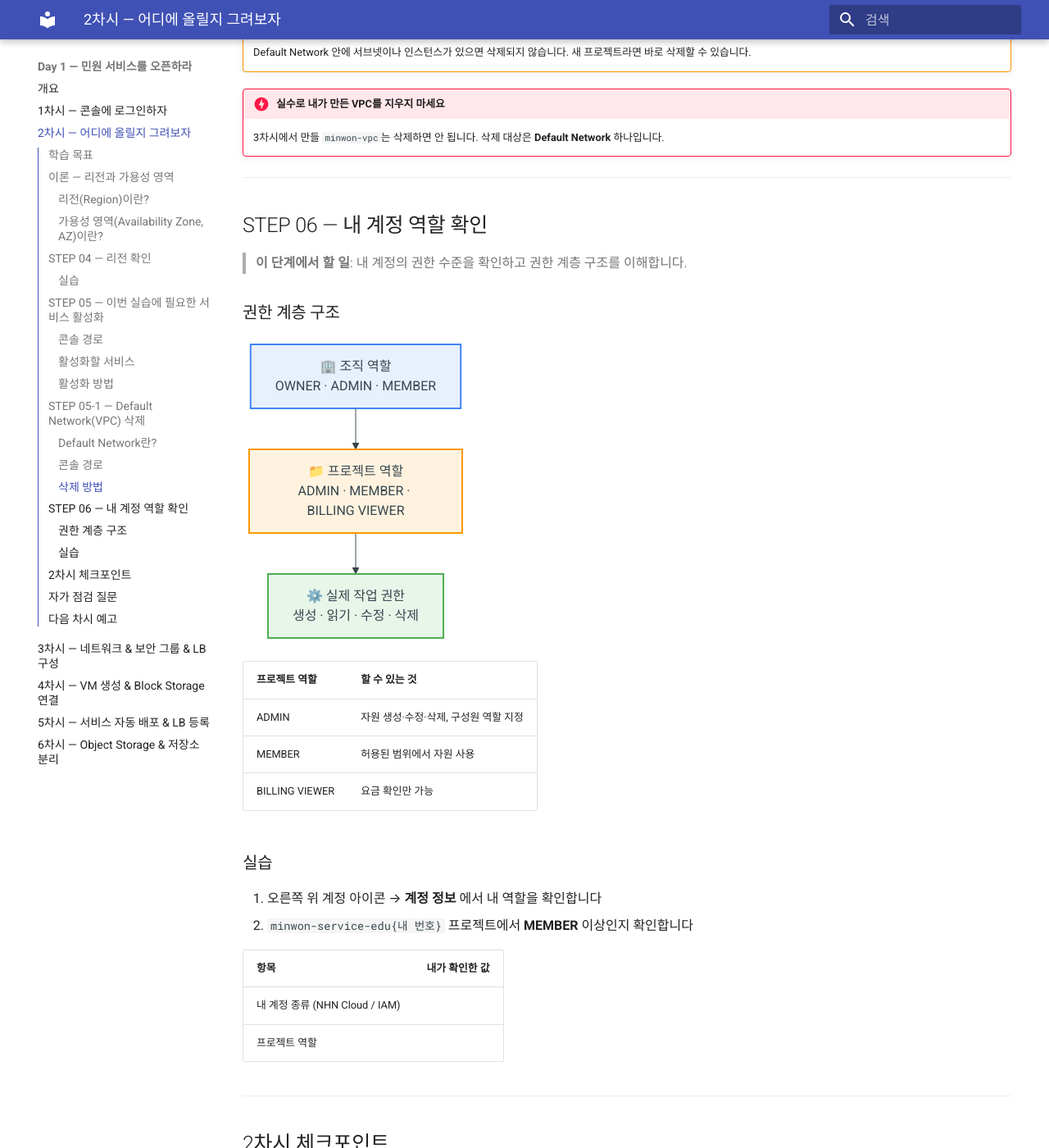
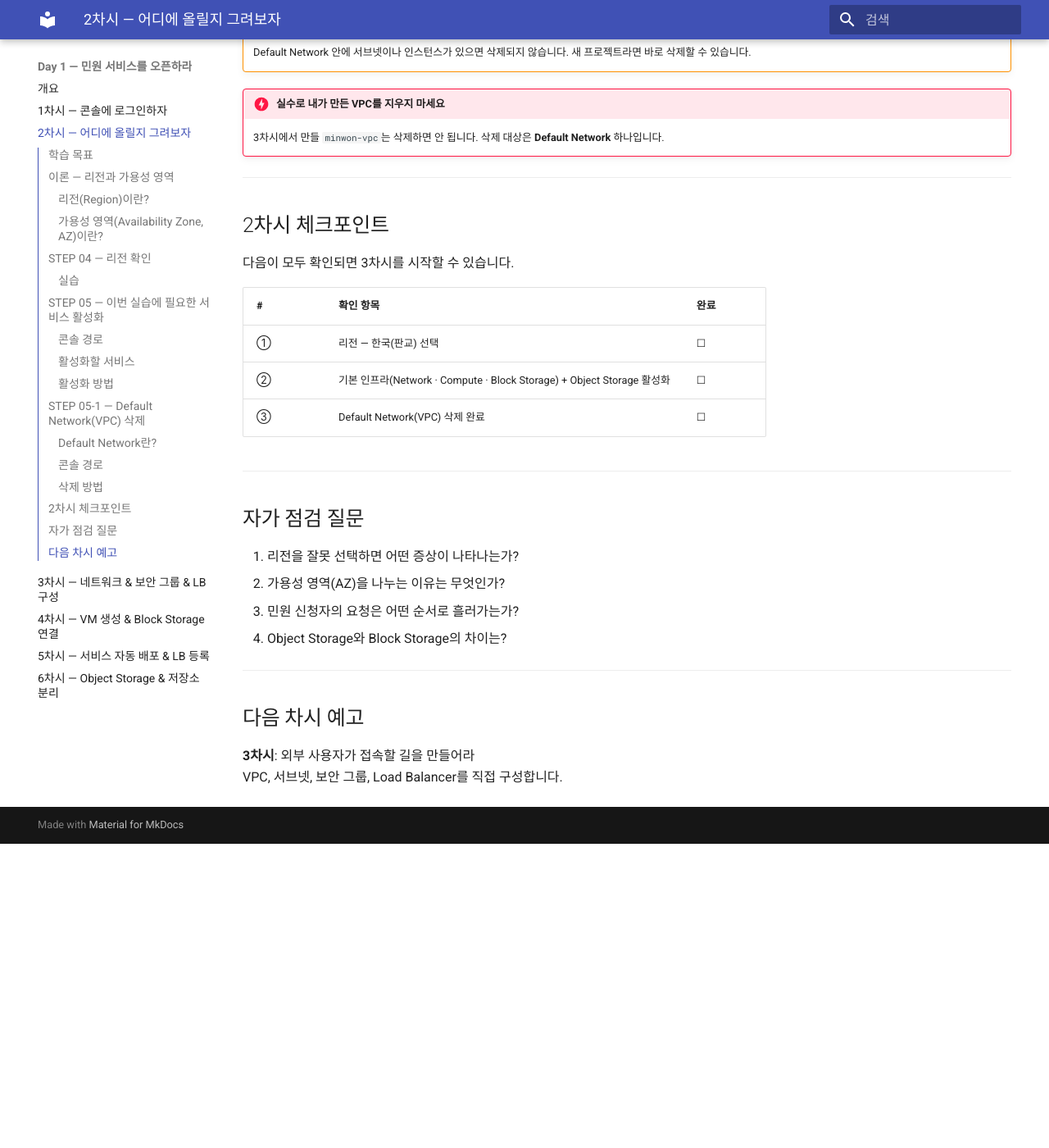
Before and after one commit to skilleat-labs/cloud-native-minwon-lab, an MkDocs documentation site: the page built from docs/day1/session2.md, in a window 1280 px wide and 1400 px high, scrolled down 7863 px. Shown: the whole window at 82% size. Built offline with MkDocs 1.6.1 and Material for MkDocs 9.7.7, drawn with Linux system fonts in a browser that asks for light colours; after the commit the page ends 8892 px from its top, so only the background shows below that.

Commit message:
docs: session2 - STEP 06 내 계정 역할 확인 섹션 제거

````diff
--- a/docs/day1/session2.md
+++ b/docs/day1/session2.md
@@ -214,43 +214,6 @@ graph LR
 
 ---
 
-## STEP 06 — 내 계정 역할 확인
-
-> **이 단계에서 할 일**: 내 계정의 권한 수준을 확인하고 권한 계층 구조를 이해합니다.
-
-### 권한 계층 구조
-
-```mermaid
-graph TD
-    O["🏢 조직 역할\nOWNER · ADMIN · MEMBER"]
-    P["📁 프로젝트 역할\nADMIN · MEMBER · BILLING VIEWER"]
-    A["⚙️ 실제 작업 권한\n생성 · 읽기 · 수정 · 삭제"]
-
-    O --> P --> A
-
-    style O fill:#e8f0fe,stroke:#4285f4,stroke-width:2px
-    style P fill:#fff3e0,stroke:#ff9800,stroke-width:2px
-    style A fill:#e8f5e9,stroke:#4caf50,stroke-width:2px
-```
-
-| 프로젝트 역할 | 할 수 있는 것 |
-|-------------|-------------|
-| ADMIN | 자원 생성·수정·삭제, 구성원 역할 지정 |
-| MEMBER | 허용된 범위에서 자원 사용 |
-| BILLING VIEWER | 요금 확인만 가능 |
-
-### 실습
-
-1. 오른쪽 위 계정 아이콘 → **계정 정보** 에서 내 역할을 확인합니다
-2. `minwon-service-edu{내 번호}` 프로젝트에서 **MEMBER** 이상인지 확인합니다
-
-| 항목 | 내가 확인한 값 |
-|------|-------------|
-| 내 계정 종류 (NHN Cloud / IAM) | |
-| 프로젝트 역할 | |
-
----
-
 ## 2차시 체크포인트
 
 다음이 모두 확인되면 3차시를 시작할 수 있습니다.
@@ -260,7 +223,6 @@ graph TD
 | ① | 리전 — 한국(판교) 선택 | ☐ |
 | ② | 기본 인프라(Network · Compute · Block Storage) + Object Storage 활성화 | ☐ |
 | ③ | Default Network(VPC) 삭제 완료 | ☐ |
-| ④ | 내 계정 역할 확인 | ☐ |
 
 ---
 
````
